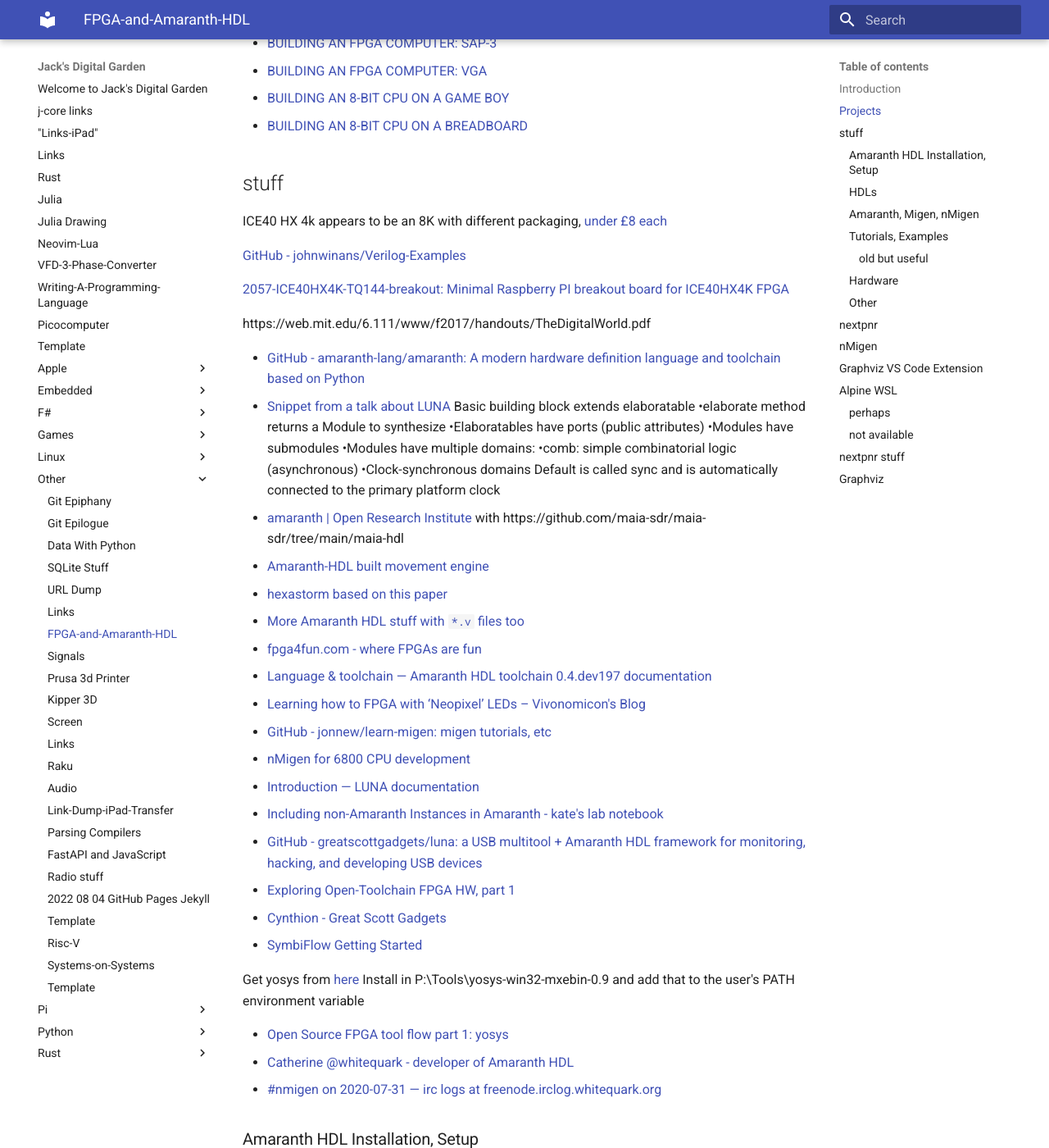
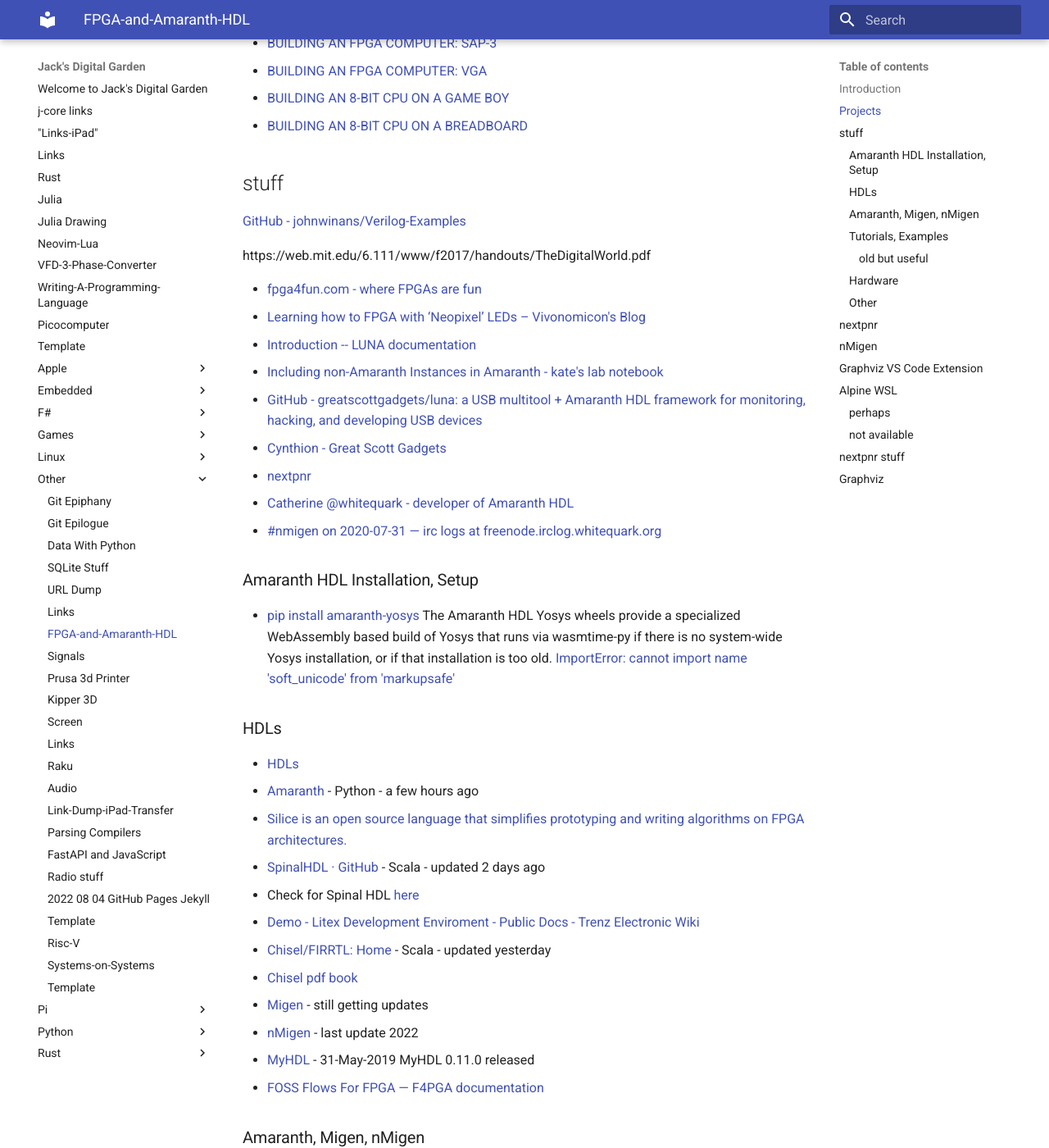
Before and after one commit to jchidley/mkdocs-material-test, an MkDocs documentation site: the page built from docs/Other/2020-03-12-FPGA-and-Amaranth-HDL.md, in a window 1280 px wide and 1400 px high, scrolled down 736 px. Shown: the whole window at 82% size. Built offline with MkDocs 1.6.1 and Material for MkDocs 9.7.7, drawn with Linux system fonts in a browser that asks for light colours; some of the changed text lies outside the part shown.

```diff
--- a/docs/Other/2020-03-12-FPGA-and-Amaranth-HDL.md
+++ b/docs/Other/2020-03-12-FPGA-and-Amaranth-HDL.md
@@ -33,45 +33,20 @@ John uses Z80 as it was his first computer, 6502 is, arguably, easier to underst
 
 ## stuff
 
-ICE40 HX 4k appears to be an 8K with different packaging, [under £8 each](https://www.mouser.co.uk/ProductDetail/Lattice/iCE40HX4K-TQ144?qs=F9A14TELRMvGNTZXkNDuOw%3D%3D)
-
 [GitHub - johnwinans/Verilog-Examples](https://github.com/johnwinans/Verilog-Examples)
-
-[2057-ICE40HX4K-TQ144-breakout: Minimal Raspberry PI breakout board for ICE40HX4K FPGA](https://github.com/johnwinans/2057-ICE40HX4K-TQ144-breakout/tree/master)
 
 https://web.mit.edu/6.111/www/f2017/handouts/TheDigitalWorld.pdf
 
-* [GitHub - amaranth-lang/amaranth: A modern hardware definition language and toolchain based on Python](https://github.com/amaranth-lang/amaranth)
-* [Snippet from a talk about LUNA](https://talks.toorcon.net/media/toorcon-2021/question_uploads/Unauthorized_Guide_to_LUNA_xK3u1SN.pptx)
-Basic building block extends elaboratable
-•elaborate method returns a Module to synthesize
-•Elaboratables have ports (public attributes)
-•Modules have submodules
-•Modules have multiple domains:
-•comb: simple combinatorial logic (asynchronous)
-•Clock-synchronous domains
-Default is called sync and is automatically connected to the primary platform clock
+* [fpga4fun.com - where FPGAs are fun](https://www.fpga4fun.com)
+* [Learning how to FPGA with ‘Neopixel’ LEDs – Vivonomicon's Blog](https://vivonomicon.com/2018/12/24/learning-how-to-fpga-with-neopixel-leds/)
 
-* [amaranth | Open Research Institute](https://www.openresearch.institute/tag/amaranth/) with https://github.com/maia-sdr/maia-sdr/tree/main/maia-hdl
-* [Amaranth-HDL built movement engine](https://github.com/hstarmans/hexastorm/blob/master/src/hexastorm/movement.py)
-* [hexastorm](https://github.com/hstarmans/hexastorm/tree/master) [based on this paper](http://www.roboticsproceedings.org/rss10/p42.pdf)
-* [More Amaranth HDL stuff with `*.v` files too](https://github.com/sensille/conan_fpga/blob/master/movequeue.py)
-* [fpga4fun.com - where FPGAs are fun](https://www.fpga4fun.com)
-* [Language & toolchain — Amaranth HDL toolchain 0.4.dev197 documentation](https://amaranth-lang.org/docs/amaranth/latest/index.html)
-* [Learning how to FPGA with ‘Neopixel’ LEDs – Vivonomicon's Blog](https://vivonomicon.com/2018/12/24/learning-how-to-fpga-with-neopixel-leds/)
-* [GitHub - jonnew/learn-migen: migen tutorials, etc](https://github.com/jonnew/learn-migen/tree/master)
-* [nMigen for 6800 CPU development](https://www.youtube.com/watch?v=AQOXoKQhG3I&list=PL2Bqmy_B2P9t8sFYz39OC9eWEAke7E3nt&index=30)
-* [Introduction — LUNA documentation](https://luna.readthedocs.io/en/latest/intro.html)
+* [Introduction -- LUNA documentation](https://luna.readthedocs.io/en/latest/intro.html)
 * [Including non-Amaranth Instances in Amaranth - kate's lab notebook](https://lab.ktemkin.com/post/amaranth-instance/)
 * [GitHub - greatscottgadgets/luna: a USB multitool + Amaranth HDL framework for monitoring, hacking, and developing USB devices](https://github.com/greatscottgadgets/luna)
-* [Exploring Open-Toolchain FPGA HW, part 1](https://www.ktemkin.com/exploring-open-fpga-hardware/)
 * [Cynthion - Great Scott Gadgets](https://greatscottgadgets.com/cynthion/)
-* [SymbiFlow Getting Started](https://symbiflow.readthedocs.io/en/latest/symbiflow-arch-defs/docs/source/getting-started.html)
 
-Get yosys from [here](http://www.clifford.at/yosys/download.html)
-Install in P:\Tools\yosys-win32-mxebin-0.9 and add that to the user's PATH environment variable
+* [nextpnr](https://www.youtube.com/watch?v=LiCQzQsLFqA)
 
-* [Open Source FPGA tool flow part 1: yosys](https://www.youtube.com/watch?v=A5AHglpfdtQ&list=PL2Bqmy_B2P9t8sFYz39OC9eWEAke7E3nt&index=12)
 * [Catherine @whitequark - developer of Amaranth HDL](https://cohost.org/whitequark)
 * [#nmigen on 2020-07-31 — irc logs at freenode.irclog.whitequark.org](https://freenode.irclog.whitequark.org/nmigen/2020-07-31)
 
@@ -93,9 +68,13 @@ Install in P:\Tools\yosys-win32-mxebin-0.9 and add that to the user's PATH envir
 * [Migen](https://m-labs.hk/migen/manual/index.html#https://m-labs.hk/migen/manual/index.html#) - still getting updates
 * [nMigen](https://github.com/m-labs/nmigen) - last update 2022
 * [MyHDL](https://myhdl.org/) - 31-May-2019 MyHDL 0.11.0 released
+* [FOSS Flows For FPGA — F4PGA documentation](https://f4pga.readthedocs.io/en/latest/index.html)
 
 ### Amaranth, Migen, nMigen
 
+* [ChipFlow alpha documentation](https://docs.chipflow.io/en/latest/index.html)
+* [amaranth: A modern hardware definition language and toolchain based on Python](https://github.com/amaranth-lang/amaranth) see [the documentation for Amaranth's Language & toolchain](https://amaranth-lang.org/docs/amaranth/latest/index.html)
+* [Implementing a UART in Verilog and Migen — whitequark's lab notebook](https://lab.whitequark.org/notes/2016-10-18/implementing-an-uart-in-verilog-and-migen/) and [Implementing a simple SoC in Migen -- whitequark's lab notebook](https://lab.whitequark.org/notes/2016-10-19/implementing-a-simple-soc-in-migen/)
 * [A (Very) Quick Tour of nMigen as of May 25th, 2021](https://github.com/JosephBushagour/tour-of-nmigen/blob/main/tour_of_nmigen.md)
 * [FPGA Pong!](https://github.com/railnova/workshop-FPGA-Pong) with some useful explanations
 * [amaranth-template-fpga](https://github.com/amaranth-lang/template-fpga)
@@ -107,13 +86,16 @@ Install in P:\Tools\yosys-win32-mxebin-0.9 and add that to the user's PATH envir
 * [Let’s Write a Minimal RISC-V CPU in nMigen – Vivonomicon's Blog](https://vivonomicon.com/2020/06/13/lets-write-a-minimal-risc-v-cpu-in-nmigen/) and [github](https://github.com/WRansohoff/rv32i_nmigen_blog)
 * [How I went from blinker to RSIC-V in 3 months](https://blog.yosyshq.com/p/blinker-to-risc-v/)
 * [bl0x/learn-fpga-amaranth: Code for Bruno Levy's learn-fpga tutorial written in Amaranth HDL](https://github.com/bl0x/learn-fpga-amaranth/tree/main)
+* [amaranth | Open Research Institute](https://www.openresearch.institute/tag/amaranth/) with [source code for maia sdr](https://github.com/maia-sdr/maia-sdr/tree/main/maia-hdl)
+* [Python to HDL: full Amaranth walkthrough to FPGA and ASIC GDS](https://youtu.be/yJxAX7gCpvQ?si=lVHfpUBPbFDDCRz3) with [neptune: Flexible digital logic hardware frequency discriminator used as an extreeeeeme guitar tuner.](https://github.com/psychogenic/neptune) and asic [Tiny Tapeout :: Documentation in English](https://tinytapeout.com)
 * [learning nmigen](https://libre-soc.org/docs/learning_nmigen/)
 * [Stuff about luna and nmigen / amaranth](https://talks.toorcon.net/media/toorcon-2021/question_uploads/Unauthorized_Guide_to_LUNA_xK3u1SN.pptx)
-* [GitHub - kbob/nmigen-examples: I want to learn nMigen](https://github.com/kbob/nmigen-examples/tree/master)
-* [GitHub - RobertBaruch/nmigen-tutorial: A tutorial for using nmigen](https://github.com/RobertBaruch/nmigen-tutorial)
+* [nmigen-examples: I want to learn nMigen](https://github.com/kbob/nmigen-examples/tree/master)
+* [Graded exercises for Amaranth HDL](https://github.com/RobertBaruch/amaranth-exercises) and [Tutorial](https://github.com/RobertBaruch/amaranth-tutorial)
 * [learning nmigen](https://libre-soc.org/docs/learning_nmigen/)
 * [Libre-soc-dev nmigen tutorials etc.](http://lists.libre-soc.org/pipermail/libre-soc-dev/2021-October/003858.html)
 * [ULX3S nMigen examples](https://github.com/GuzTech/ulx3s-nmigen-examples/blob/master/README.md)
+* [Amaranth HDL examples for the Ulx4m FPGA board](https://github.com/lawrie/ulx4m_amaranth_examples)
 * [blackicemx_nmigen_examples](https://github.com/lawrie/blackicemx_nmigen_examples)
 * [hdl_ldpc_encoder](https://github.com/PaulBryden/hdl_ldpc_encoder)
 * [A simple RISC V CPU built with nMigen](https://github.com/lochsh/riscy-boi/tree/master)
@@ -133,10 +115,8 @@ Install in P:\Tools\yosys-win32-mxebin-0.9 and add that to the user's PATH envir
 * [Altair is a CPU core that implements the RISC-V RV32I Instruction Set.](https://github.com/AngelTerrones/Altair/tree/master)
 * [nmigen-beginner](https://github.com/DonaldKellett/nmigen-beginner) from [ZipCPU's site](http://zipcpu.com/tutorial/)
 * [Misato RISC-V RV32I CPU](https://github.com/GuzTech/misato)
-* [Graded exercises for Amaranth HDL](https://github.com/RobertBaruch/amaranth-exercises) and [Tutorial](https://github.com/RobertBaruch/amaranth-tutorial)
 * [amaranth-farm ... where users of amaranth HDL share cores and code with each other](https://github.com/amaranth-farm)
-* [Use amaranth-to-litex to simply import Amaranth code into a Litex project.](https://github.com/lambdaconcept/amaranth-to-litex)
-* [Amaranth HDL examples for the Ulx4m FPGA board](https://github.com/lawrie/ulx4m_amaranth_examples)
+* [Use amaranth-to-litex to simply import Amaranth code into a Litex project](https://github.com/lambdaconcept/amaranth-to-litex)
 * [An Amaranth implementation of Voja Antonic's 4bit CPU](https://github.com/ylm/nibblecpu) and [BADGE FOR SUPERCON.6 / November 2022](https://hackaday.io/project/182568/files)
 * [RISC-V processor implemented in Amaranth](https://github.com/msvisser/riscv-tilelink)
 * [A simple fixed-point FFT module with amaranth](https://github.com/kazkojima/tinyfft-fpga#-updates)
@@ -149,13 +129,17 @@ Install in P:\Tools\yosys-win32-mxebin-0.9 and add that to the user's PATH envir
 * [A curated collection of code written using the amaranth hdl](https://github.com/sporniket/amaranth-stuff)
 * [simple risc-v cpu and soc in amaranth-lang](https://github.com/vdbhatt/nutty)
 * [An implementation of "the cradle" for the ECP5-based colorlight i9 written with the Amaranth HDL](https://github.com/sporniket/the-cradle-colorlight-i9-ecp5-amaranth-hdl)
-* [Small, FPGA soft-cores for multiplication, division (eventually), and other arithmetic. Written in Amaranth](https://github.com/cr1901/smolarith)
-* [An FPGA project that implements the memory map of the computer known as Atari STe, using amaranth-hdl](https://github.com/sporniket/the-pretender-atari-ste)
-* [Standard HyperRAM core for ECP5 written in Litex/Migen](https://github.com/gregdavill/litex-hyperram/tree/master)
+* [Small, FPGA soft-cores for multiplication, division (eventually), and other arithmetic](https://github.com/cr1901/smolarith)
+* [An FPGA project that implements the memory map of the computer known as Atari STe](https://github.com/sporniket/the-pretender-atari-ste)
+* [Standard HyperRAM core for ECP5](https://github.com/gregdavill/litex-hyperram/tree/master)
 * [Fiddling with FPGAs, Migen, LiteX and stuffs](https://github.com/titouanc/fpga-scratchpad) including ULX3S
+* [learn-migen: migen tutorials, etc](https://github.com/jonnew/learn-migen/tree/master)
 * [(WIP) FSM generator for Migen based on Python generators](https://github.com/cactorium/fsm-gen-migen)
+* [nMigen for 6800 CPU](https://www.youtube.com/watch?v=AQOXoKQhG3I&list=PL2Bqmy_B2P9t8sFYz39OC9eWEAke7E3nt&index=30) with [source code](https://github.com/RobertBaruch/n6800)
 * [Monitor signals MyHDL/nMigen simulation and display as waveforms in a Jupyter notebook](https://github.com/devbisme/myhdlpeek)
 * [serialcommander is a small nmigen tool that executes various 'tasks' when sent various characters over a serial port/UART](https://github.com/newhouseb/serialcommander)
+* [Amaranth-HDL built movement engine](https://github.com/hstarmans/hexastorm/blob/master/src/hexastorm/movement.py) [hexastorm](https://github.com/hstarmans/hexastorm/tree/master) uses amaranth elsewhere and the movement is [based on this paper](http://www.roboticsproceedings.org/rss10/p42.pdf)
+* [More Amaranth HDL stuff with `*.v` files, Klipper too](https://github.com/sensille/conan_fpga/blob/master/movequeue.py)
 
 search for Amaranth / nMigen / Migen with language Python at GitHub
 
@@ -172,7 +156,7 @@ search for Amaranth / nMigen / Migen with language Python at GitHub
 * [Yosys Headquarters · GitHub](https://github.com/YosysHQ)
 * [YosysHQ Documentation Library](https://yosyshq.readthedocs.io/en/latest/index.html#yosyshq-documentation-library)
 * [oss-cad-suite-build: Multi-platform nightly builds of open source digital design and verification tools](https://github.com/YosysHQ/oss-cad-suite-build)
-* [Implementing a simple SoC in Migen — whitequark's lab notebook](https://lab.whitequark.org/notes/2016-10-19/implementing-a-simple-soc-in-migen/)
+
 * [Circuit Simulator Applet](http://falstad.com/circuit/)
 * [FPGA Bootcamp #0 | Hackaday.io](https://hackaday.io/project/159720-fpga-bootcamp-0)
 * [Implementing a UART in Verilog and Migen — whitequark's lab notebook](https://lab.whitequark.org/notes/2016-10-18/implementing-an-uart-in-verilog-and-migen/)
@@ -196,7 +180,13 @@ search for Amaranth / nMigen / Migen with language Python at GitHub
 * [Migen | M-Labs](https://m-labs.hk/gateware/migen/)
 
 probably worth looking up Migen documentation
+
 ### Hardware
+
+[Exploring Open-Toolchain FPGA HW, part 1](https://www.ktemkin.com/exploring-open-fpga-hardware/)
+
+[Zero to ASIC Course | Zero to ASIC Course](https://www.zerotoasiccourse.com)
+[ChipFlow alpha documentation](https://docs.chipflow.io/en/latest/index.html)
 
 Boards that I own:
 * TinyFPGA BX ICE40LP8K 128 KBit RAM, 6000 KBit flash
```
Also changed, not shown: other parts of docs/Other/2020-03-12-FPGA-and-Amaranth-HDL.md (+4 -0 lines).
